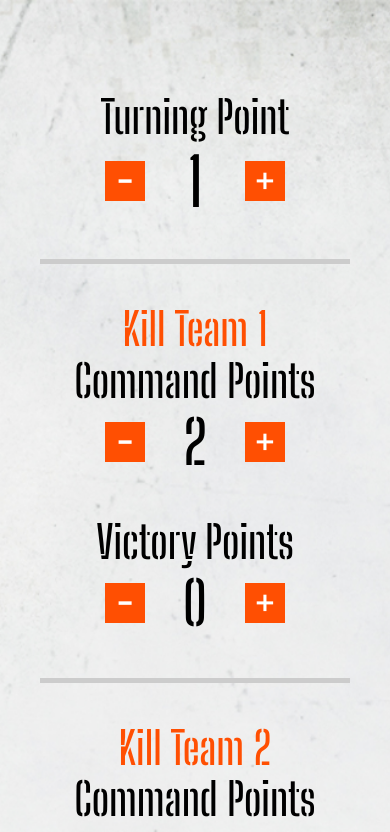
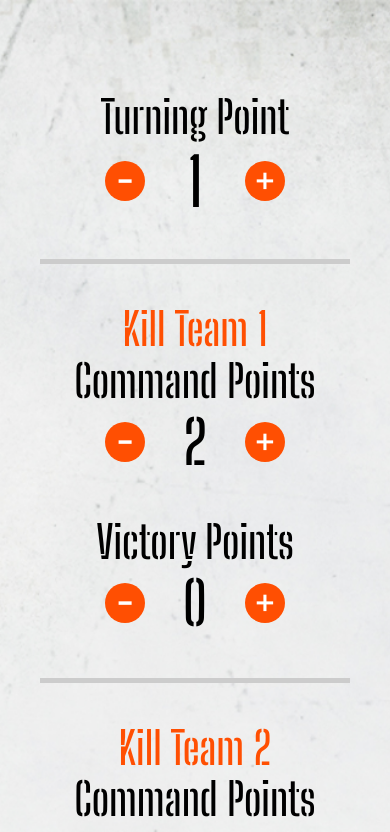
Before and after one commit to motodanny/motodanny.github.io, a plain HTML site: page kill-team-tracker/index.html in a window 390 px wide. Shown: the top 832 px of the page. Drawn offline with nearby package versions, Linux system fonts and the light colour scheme.

Commit message:
Responsive work

```diff
--- a/kill-team-tracker/index.html
+++ b/kill-team-tracker/index.html
@@ -37,6 +37,7 @@ main {
 button {
   width: 40px;
   height: 40px;
+  padding: 0;
   border-radius: 50%;
   background: #ff4f02;
   color: #fff;
@@ -71,14 +72,7 @@ button {
   padding: 20px;
   font-size: 12px;
 }
-
 @media screen and (max-width: 768px) {
-
-  /* debug */
-  button {
-  	border-radius: unset;
-  }
-
   .players {
     flex-wrap: wrap;
   }
```
